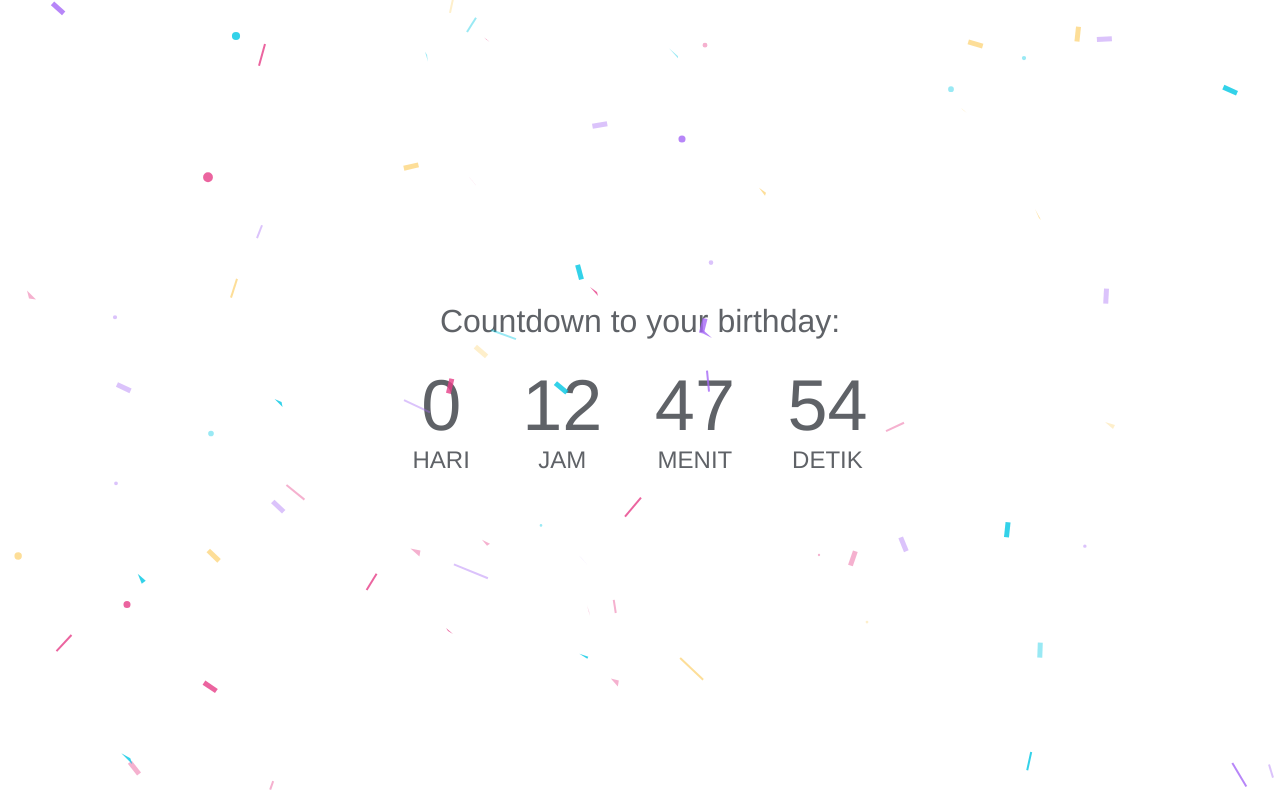
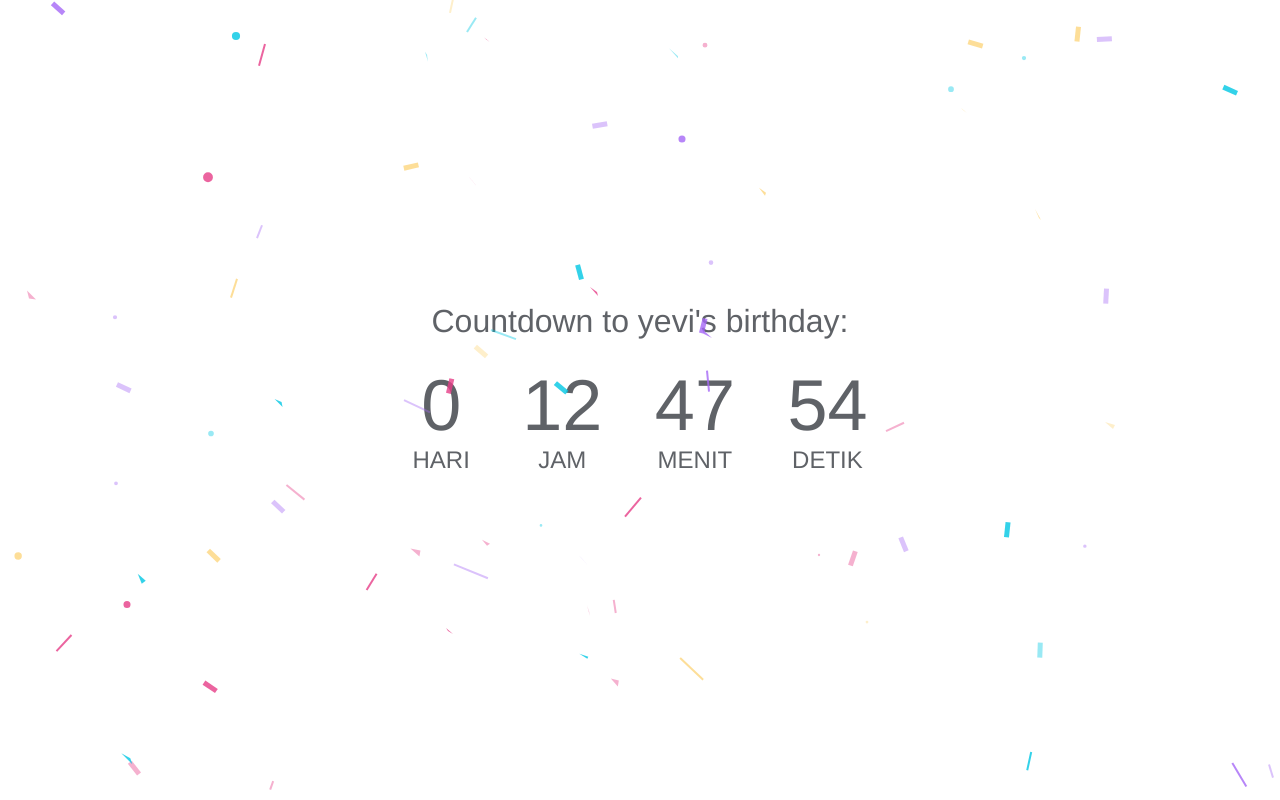
Before and after one commit to coffeecode27/birthday-countdown, a plain HTML site: page index.html in a window 1280 px wide. Drawn offline with Linux system fonts and the light colour scheme.

Commit message:
Update index.html

```diff
--- a/index.html
+++ b/index.html
@@ -15,7 +15,7 @@
   <canvas id=c></canvas>
   <canvas id="confetti"></canvas>
   <div class="container" id="count">
-    <h1 id="head">Countdown to your birthday:</h1>
+    <h1 id="head">Countdown to yevi's birthday:</h1>
     <ul>
       <li><span id="day"></span>hari</li>
       <li><span id="hour"></span>jam</li>
```
